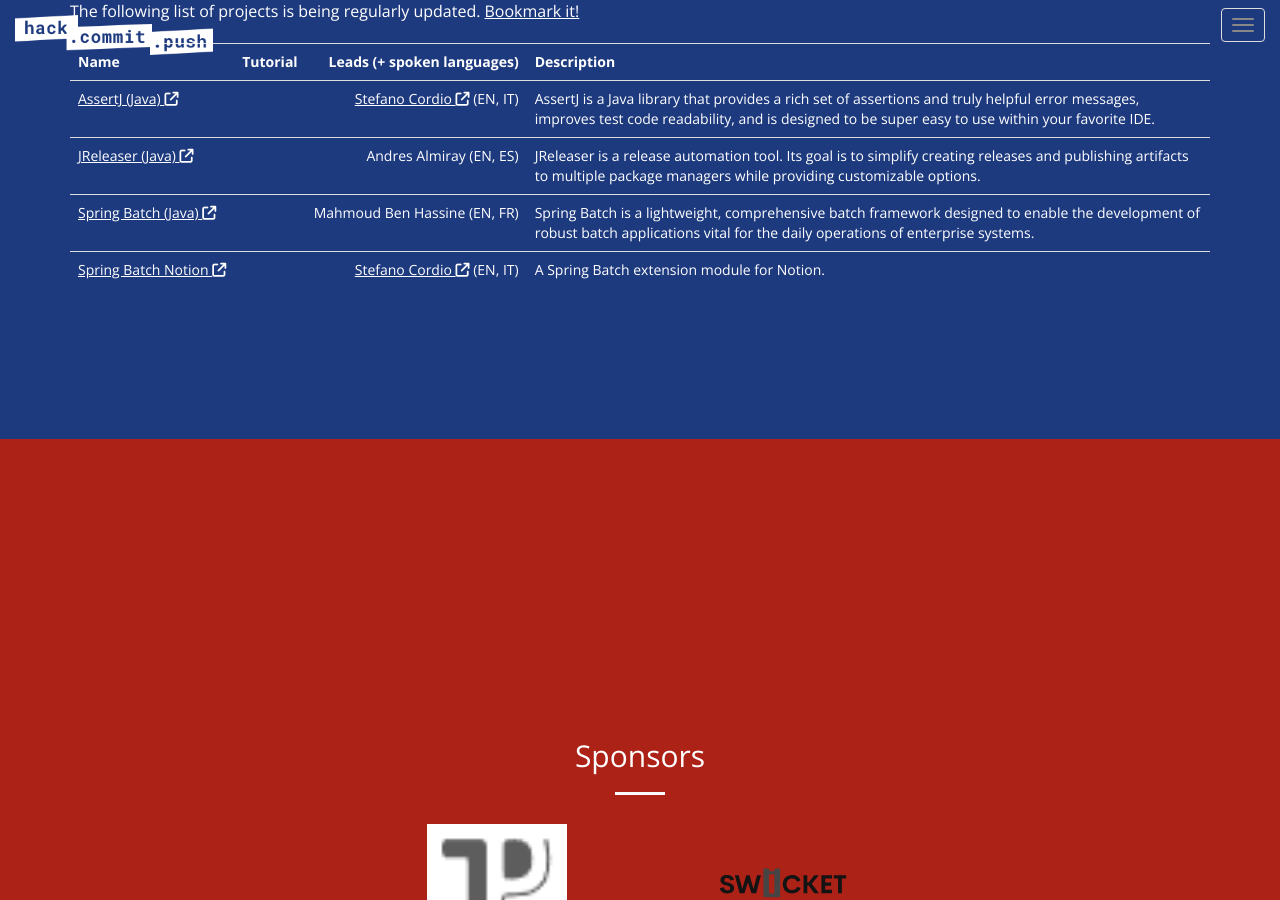
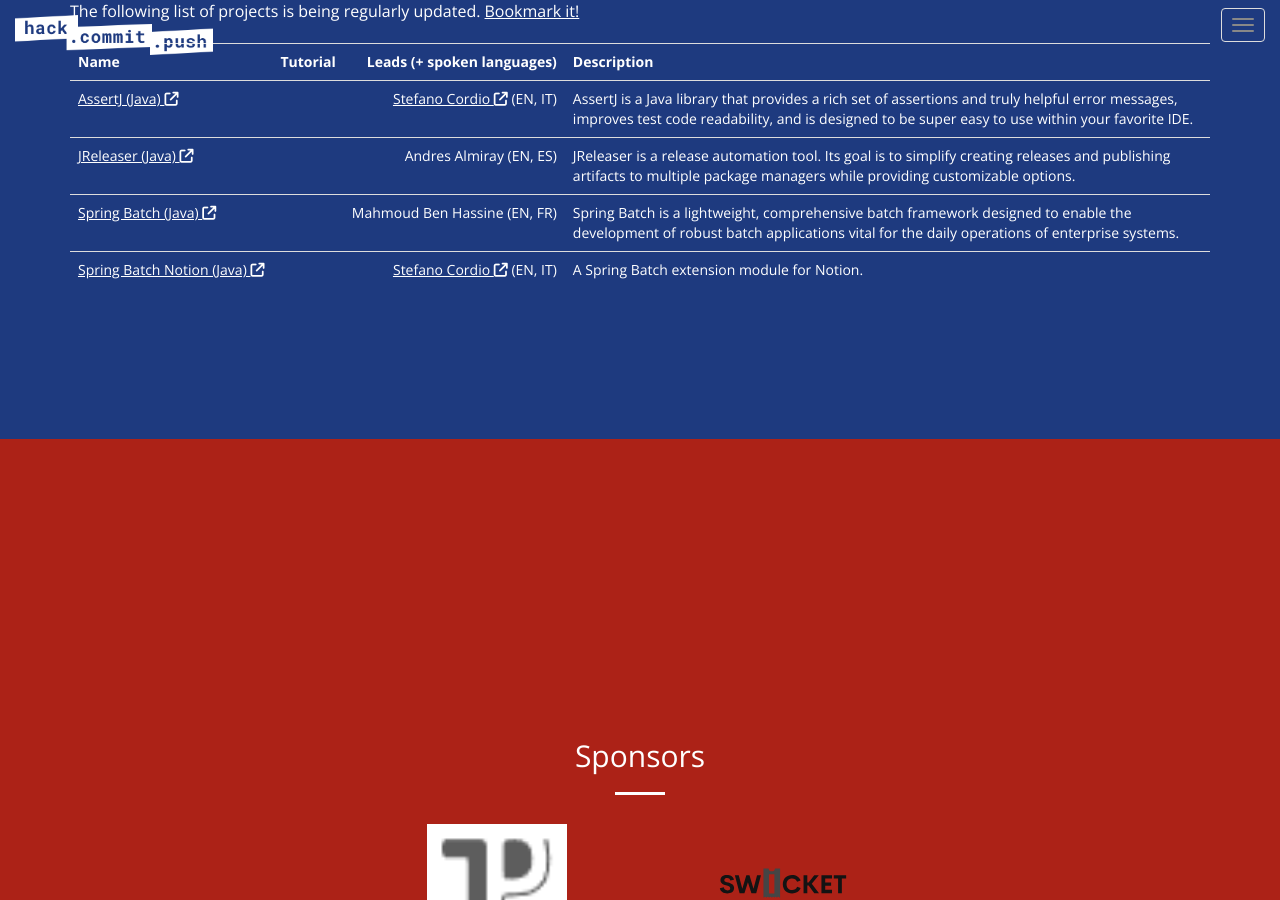
Before and after one commit to hack-commit-push/winterthur2025, a Jekyll site: the page built from index.html, in a window 1280 px wide and 900 px high, scrolled down 4666 px. Built offline with Jekyll 4.4.1, drawn with Linux system fonts in a browser that asks for light colours.

Commit message:
Update projects.yml

```diff
--- a/_data/projects.yml
+++ b/_data/projects.yml
@@ -52,7 +52,7 @@
         - EN
         - IT
   contributions:
-- name: Spring Batch Notion
+- name: Spring Batch Notion (Java)
   url: https://github.com/spring-projects/spring-batch-extensions/tree/main/spring-batch-notion
   description: A Spring Batch extension module for Notion.
   leads:
```
